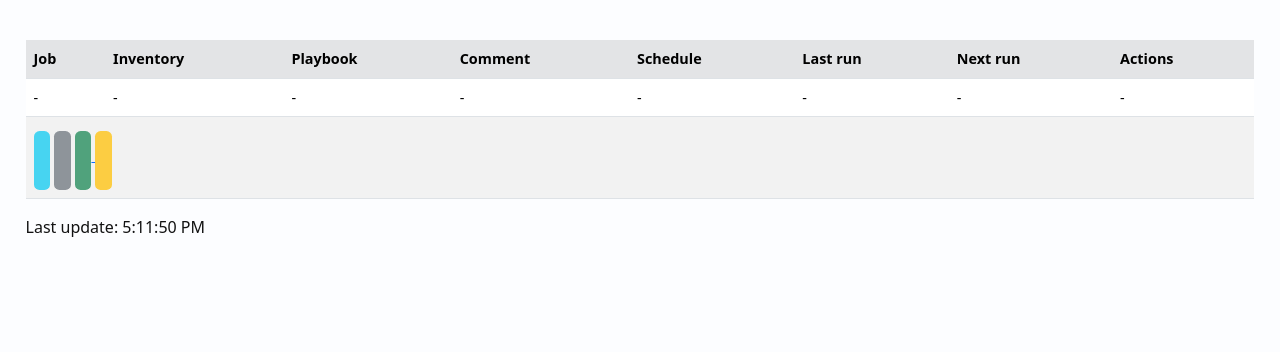
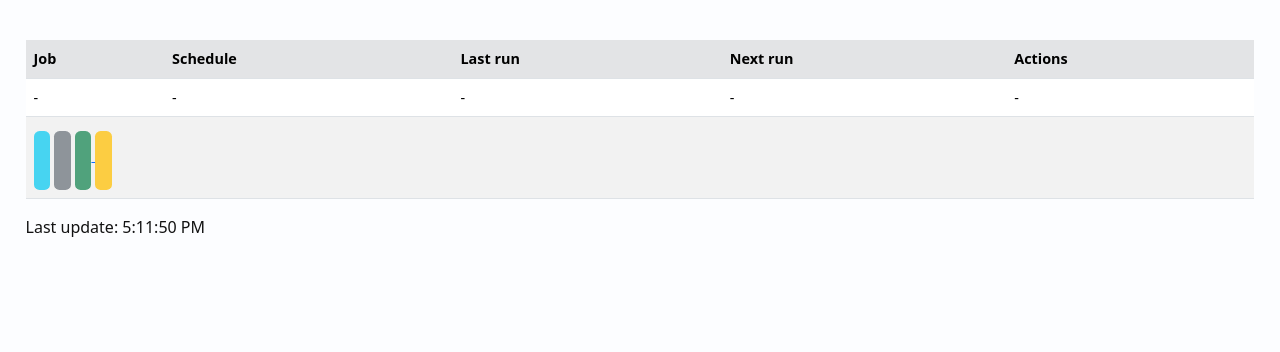
Before and after one commit to ansibleguy/webui, a Django app: page /ui/jobs/manage in a window 1280 px wide. Shown: the part 68-420 px from the top of the page. Run offline with Django 4.2, Linux system fonts and the light colour scheme; the visitor is signed in with stand-in values (Sample User, id 1); data that the repository does not hold is empty; parts of the project's set-up code (start-up, migrations or seed data) failed here and were passed over; some libraries are stand-ins or nearby versions.

Commit message:
responsiveness for job-manage view

```diff
--- a/requirements.txt
+++ b/requirements.txt
@@ -5,8 +5,6 @@ pycryptodome
 pytz
 pyyaml
 ua-parser
-user-agents
-django-user-agents
 django-auto-logout
 pycryptodome
 
--- a/src/ansible-webui/aw/static/css/aw.css
+++ b/src/ansible-webui/aw/static/css/aw.css
@@ -105,11 +105,11 @@ iframe {
 .aw-login {
     margin-left: auto;
     margin-right: auto;
-    width: 40vw;
+    width: 25vw;
 }
 
 .aw-login-fields {
-    width: 40vw;
+    width: 100%;
     box-sizing: border-box;
     color: var(--tc1);
     width: 100% !important;
--- a/src/ansible-webui/aw/static/css/aw_mobile.css
+++ b/src/ansible-webui/aw/static/css/aw_mobile.css
@@ -9,6 +9,10 @@
 
     form .form-control {
         width: 35vw;
+    }
+
+    .aw-responsive-lg {
+        display: none;
     }
 }
 
@@ -49,6 +53,13 @@
         width: 50vw;
     }
 
+    .aw-responsive-lg {
+        display: none;
+    }
+
+    .aw-responsive-med {
+        display: none;
+    }
 }
 
 @media only screen and (max-width: 500px) {  /* mobile devices */
@@ -81,10 +92,26 @@
         width: 70vw;
     }
 
+    .aw-responsive-lg {
+        display: none;
+    }
+
+    .aw-responsive-med {
+        display: none;
+    }
+
 }
 
 @include media-breakpoint-between(xs,sm){
-  .btn {
-      @include button-size($btn-padding-y-sm, $btn-padding-x-sm, $font-size-sm, $btn-border-radius-sm);
-  }
+    .btn {
+        @include button-size($btn-padding-y-sm, $btn-padding-x-sm, $font-size-sm, $btn-border-radius-sm);
+    }
+
+    .aw-responsive-lg {
+        display: none;
+    }
+
+    .aw-responsive-med {
+        display: none;
+    }
 }
--- a/src/ansible-webui/aw/templates/jobs/logs.html
+++ b/src/ansible-webui/aw/templates/jobs/logs.html
@@ -49,8 +49,8 @@
             <td colspan="100%">
                 <div>
                     <b>LOG FILES</b>:
-                    <a href="file://{{ execution.log_stdout }}">Output</a>,
-                    <a href="file://{{ execution.log_stderr }}">Error</a>
+                    <a href="file://{{ execution.log_stdout }}" download>Output</a>,
+                    <a href="file://{{ execution.log_stderr }}" download>Error</a>
                 </div>
                 <div id="aw-execution-logs-{{ execution.id }}" class="aw-execution-logs"></div>
                 <div>
--- a/src/ansible-webui/aw/templates/jobs/manage.html
+++ b/src/ansible-webui/aw/templates/jobs/manage.html
@@ -2,31 +2,32 @@
 {% load static %}
 {% load util %}
 {% block content %}
+{% load user_agents %}
 {# todo: build table using ajax to allow dynamic search #}
 <div class="table-responsive aw-data">
     <table class="table table-striped aw-text-responsive">
         <tr>
             <th>Job</th>
-            <th>Inventory</th>
-            <th>Playbook</th>
-            <th>Comment</th>
+            <th class="aw-responsive-lg">Inventory</th>
+            <th class="aw-responsive-lg">Playbook</th>
+            <th class="aw-responsive-lg">Comment</th>
             <th>Schedule</th>
             <th>Last run</th>
-            <th>Next run</th>
+            <th class="aw-responsive-med">Next run</th>
             <th>Actions</th>
         </tr>
-{%   if not jobs|exists %}
+{% if not jobs|exists %}
         <tr>
             <td>-</td>
+            <td class="aw-responsive-lg">-</td>
+            <td class="aw-responsive-lg">-</td>
+            <td class="aw-responsive-lg">-</td>
             <td>-</td>
             <td>-</td>
-            <td>-</td>
-            <td>-</td>
-            <td>-</td>
-            <td>-</td>
+            <td class="aw-responsive-med">-</td>
             <td>-</td>
         </tr>
-{%   endif %}
+{% endif %}
         {% include "./manage_job.html" %}
         <tr>
             <td colspan="100%">
--- a/src/ansible-webui/aw/templates/jobs/manage_job.html
+++ b/src/ansible-webui/aw/templates/jobs/manage_job.html
@@ -1,19 +1,19 @@
 {% load util %}
 {% load job_util %}
-{%   for job in jobs %}
+{% for job in jobs %}
 {%   set_var executions|get_value:job.id as job_executions %}
 <tr>
     <td>{{ job.name }}</td>
-    <td>{{ job.inventory }}</td>
-    <td>{{ job.playbook }}</td>
-    <td>{{ job.comment|get_fallback:"-" }}</td>
+    <td class="aw-responsive-lg">{{ job.inventory }}</td>
+    <td class="aw-responsive-lg">{{ job.playbook }}</td>
+    <td class="aw-responsive-lg">{{ job.comment|get_fallback:"-" }}</td>
     <td>{{ job.schedule|get_fallback:"-" }}
-{% if job.schedule|exists and not job.enabled %}
+{%   if job.schedule|exists and not job.enabled %}
         <br><i>(disabled)</i>
-{% endif %}
+{%   endif %}
     </td>
     <td>{{ job_executions|first|execution_info_brief|get_fallback:"-"|safe }}</td>
-    <td>{{ next_executions|get_value:job.id }}</td>
+    <td class="aw-responsive-med">{{ next_executions|get_value:job.id }}</td>
     <td>
         <a href="/ui/jobs/manage/job/{{ job.id }}">
             <button class="btn btn-warning aw-btn-action" title="Edit">
@@ -28,9 +28,9 @@
         </button>
         <button class="btn btn-danger aw-btn-action aw-api-click" title="Stop" aw-api-endpoint="job"
                 aw-api-item="{{ job.id }}/{{ job_executions|first|get_value:"id" }}" aw-api-method="delete"
-{% if job_executions|length == 0 %}
+{%   if job_executions|length == 0 %}
         disabled
-{% endif %}
+{%   endif %}
         >
             {% include "../button/icon/stop.html" %}
         </button>
@@ -40,15 +40,15 @@
             </button>
         </a>
         <button class="btn btn-info aw-btn-action aw-btn-expand" title="Expand" aw-expand="aw-spoiler-{{ job.id }}"
-{% if job_executions|length == 0 %}
+{%   if job_executions|length == 0 %}
         disabled
-{% endif %}
+{%   endif %}
         >
             {% include "../button/icon/expand.html" %}
         </button>
     </td>
 </tr>
-{% if job_executions|length > 0 %}
+{%   if job_executions|length > 0 %}
 {%   include "./manage_job_executions.html" %}
-{% endif %}
-{%   endfor %}
+{%   endif %}
+{% endfor %}
```
